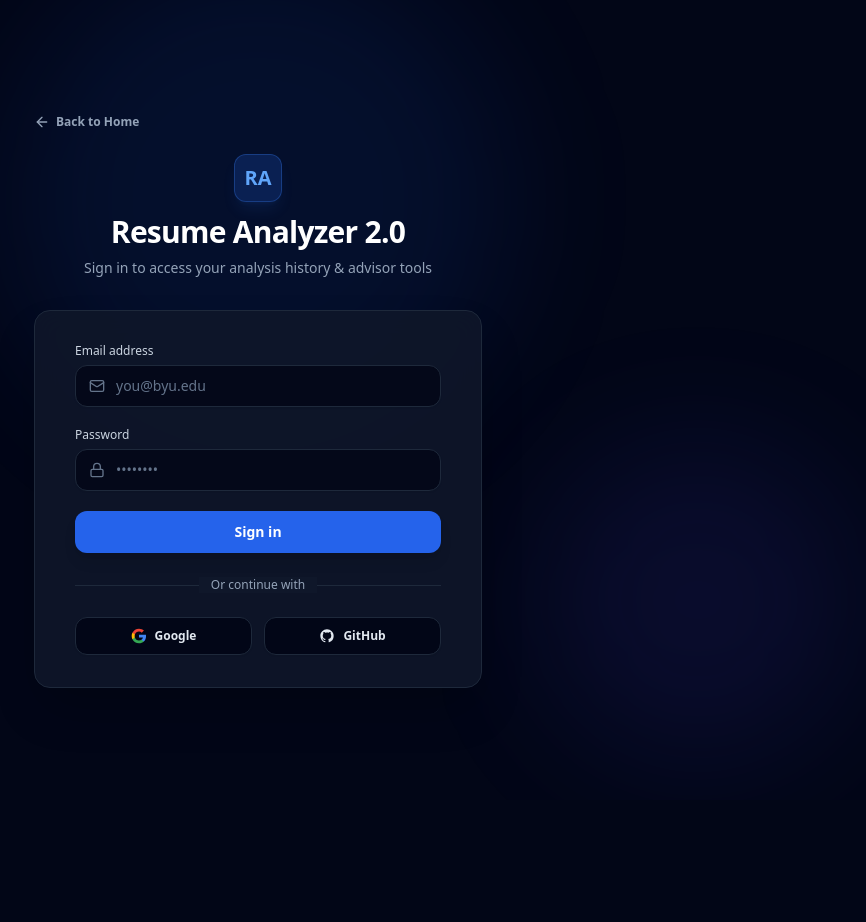
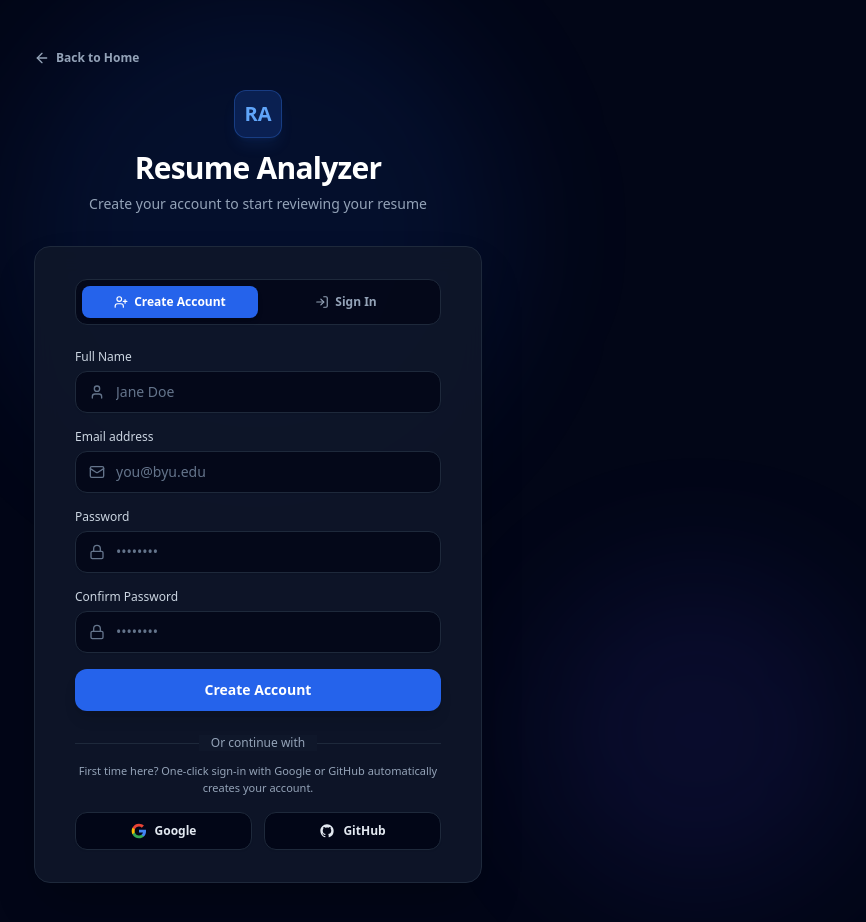
Before and after one commit to wapinheiro/resume_analyzer_2.0, a Next.js app in the folder frontend/: page /login in a window 1280 px wide. Shown: the top 922 px of the page, without its empty margins (382-1248 px from the left). Before the commit the page ends 800 px from the top, so only its background shows below. Built offline with nearby package versions, Linux system fonts and the light colour scheme.

Commit message:
feat(auth): add tabbed Sign Up and Sign In workflow to login page

```diff
--- a/frontend/src/app/login/page.tsx
+++ b/frontend/src/app/login/page.tsx
@@ -1,15 +1,21 @@
 "use client";
 
-import { useState } from "react";
+import { useState, Suspense } from "react";
 import { signIn } from "next-auth/react";
-import { useRouter } from "next/navigation";
+import { useRouter, useSearchParams } from "next/navigation";
 import Link from "next/link";
-import { Mail, Lock, AlertCircle, Loader2, ArrowLeft } from "lucide-react";
+import { Mail, Lock, User, AlertCircle, Loader2, ArrowLeft, UserPlus, LogIn } from "lucide-react";
 
-export default function LoginPage() {
+function LoginForm() {
     const router = useRouter();
+    const searchParams = useSearchParams();
+    const callbackUrl = searchParams ? searchParams.get('callbackUrl') || '/' : '/';
+
+    const [mode, setMode] = useState<'signin' | 'signup'>('signup');
+    const [name, setName] = useState("");
     const [email, setEmail] = useState("");
     const [password, setPassword] = useState("");
+    const [confirmPassword, setConfirmPassword] = useState("");
     const [error, setError] = useState("");
     const [isLoading, setIsLoading] = useState(false);
     const [oauthLoading, setOauthLoading] = useState<string | null>(null);
@@ -19,7 +25,40 @@ export default function LoginPage() {
         setIsLoading(true);
         setError("");
 
+        if (mode === 'signup') {
+            if (password !== confirmPassword) {
+                setError("Passwords do not match");
+                setIsLoading(false);
+                return;
+            }
+            if (password.length < 6) {
+                setError("Password must be at least 6 characters");
+                setIsLoading(false);
+                return;
+            }
+        }
+
         try {
+            const API_URL = process.env.NEXT_PUBLIC_API_URL || 'https://resume-analyzer-backend-87294979859.us-central1.run.app/api/v1';
+
+            if (mode === 'signup') {
+                // Register / sync user profile in backend database
+                const syncRes = await fetch(`${API_URL}/users/sync`, {
+                    method: 'POST',
+                    headers: { 'Content-Type': 'application/json' },
+                    body: JSON.stringify({
+                        email,
+                        name,
+                        avatar_url: null,
+                    }),
+                });
+
+                if (!syncRes.ok) {
+                    throw new Error("Failed to register user record");
+                }
+            }
+
+            // Authenticate session via NextAuth credentials
             const res = await signIn("credentials", {
                 email,
                 password,
@@ -27,13 +66,20 @@ export default function LoginPage() {
             });
 
             if (res?.error) {
-                setError("Invalid email or password");
+                if (mode === 'signup') {
+                    // For newly created accounts, complete redirect
+                    router.push(callbackUrl);
+                    router.refresh();
+                } else {
+                    setError("Invalid email or password");
+                }
             } else {
-                router.push("/");
+                router.push(callbackUrl);
                 router.refresh();
             }
-        } catch (err) {
-            setError("Something went wrong. Please try again.");
+        } catch (err: any) {
+            console.error("Auth error:", err);
+            setError(err?.message || "Something went wrong. Please try again.");
         } finally {
             setIsLoading(false);
         }
@@ -41,7 +87,7 @@ export default function LoginPage() {
 
     const handleOAuth = (provider: string) => {
         setOauthLoading(provider);
-        signIn(provider, { callbackUrl: "/" });
+        signIn(provider, { callbackUrl });
     };
 
     return (
@@ -64,21 +110,65 @@ export default function LoginPage() {
                         RA
                     </div>
                     <h2 className="text-2xl sm:text-3xl font-extrabold tracking-tight text-white">
-                        Resume Analyzer 2.0
+                        Resume Analyzer
                     </h2>
                     <p className="mt-2 text-sm text-slate-400">
-                        Sign in to access your analysis history &amp; advisor tools
+                        {mode === 'signup' ? 'Create your account to start reviewing your resume' : 'Sign in to access your analysis history & advisor tools'}
                     </p>
                 </div>
             </div>
 
             <div className="mt-8 sm:mx-auto sm:w-full sm:max-w-md relative z-10">
                 <div className="bg-slate-900/90 backdrop-blur-md py-8 px-6 shadow-2xl rounded-2xl border border-slate-800 sm:px-10">
-                    <form className="space-y-5" onSubmit={handleSubmit}>
+
+                    {/* Mode Toggle Tabs */}
+                    <div className="flex bg-slate-950/80 p-1.5 rounded-xl border border-slate-800 mb-6">
+                        <button
+                            type="button"
+                            onClick={() => { setMode('signup'); setError(''); }}
+                            className={`flex-1 py-2 text-xs font-bold rounded-lg transition-all flex items-center justify-center gap-1.5 ${
+                                mode === 'signup' ? 'bg-blue-600 text-white shadow-md' : 'text-slate-400 hover:text-slate-200'
+                            }`}
+                        >
+                            <UserPlus className="w-3.5 h-3.5" />
+                            Create Account
+                        </button>
+                        <button
+                            type="button"
+                            onClick={() => { setMode('signin'); setError(''); }}
+                            className={`flex-1 py-2 text-xs font-bold rounded-lg transition-all flex items-center justify-center gap-1.5 ${
+                                mode === 'signin' ? 'bg-blue-600 text-white shadow-md' : 'text-slate-400 hover:text-slate-200'
+                            }`}
+                        >
+                            <LogIn className="w-3.5 h-3.5" />
+                            Sign In
+                        </button>
+                    </div>
+
+                    <form className="space-y-4" onSubmit={handleSubmit}>
                         {error && (
                             <div className="bg-red-500/10 border border-red-500/30 p-3.5 rounded-xl flex items-start gap-3">
                                 <AlertCircle className="w-5 h-5 text-red-400 mt-0.5 shrink-0" />
                                 <p className="text-xs text-red-300">{error}</p>
+                            </div>
+                        )}
+
+                        {mode === 'signup' && (
+                            <div>
+                                <label className="block text-xs font-medium text-slate-300 mb-1.5">Full Name</label>
+                                <div className="relative rounded-xl shadow-sm">
+                                    <div className="absolute inset-y-0 left-0 pl-3.5 flex items-center pointer-events-none">
+                                        <User className="h-4 w-4 text-slate-500" />
+                                    </div>
+                                    <input
+                                        type="text"
+                                        required
+                                        value={name}
+                                        onChange={(e) => setName(e.target.value)}
+                                        className="block w-full pl-10 pr-3.5 py-2.5 bg-slate-950/80 border border-slate-800 rounded-xl text-sm text-white placeholder-slate-500 focus:outline-none focus:ring-2 focus:ring-blue-500 focus:border-transparent transition-all"
+                                        placeholder="Jane Doe"
+                                    />
+                                </div>
                             </div>
                         )}
 
@@ -116,12 +206,37 @@ export default function LoginPage() {
                             </div>
                         </div>
 
+                        {mode === 'signup' && (
+                            <div>
+                                <label className="block text-xs font-medium text-slate-300 mb-1.5">Confirm Password</label>
+                                <div className="relative rounded-xl shadow-sm">
+                                    <div className="absolute inset-y-0 left-0 pl-3.5 flex items-center pointer-events-none">
+                                        <Lock className="h-4 w-4 text-slate-500" />
+                                    </div>
+                                    <input
+                                        type="password"
+                                        required
+                                        value={confirmPassword}
+                                        onChange={(e) => setConfirmPassword(e.target.value)}
+                                        className="block w-full pl-10 pr-3.5 py-2.5 bg-slate-950/80 border border-slate-800 rounded-xl text-sm text-white placeholder-slate-500 focus:outline-none focus:ring-2 focus:ring-blue-500 focus:border-transparent transition-all"
+                                        placeholder="••••••••"
+                                    />
+                                </div>
+                            </div>
+                        )}
+
                         <button
                             type="submit"
                             disabled={isLoading}
-                            className="w-full flex justify-center py-2.5 px-4 border border-transparent rounded-xl shadow-lg text-sm font-semibold text-white bg-blue-600 hover:bg-blue-500 focus:outline-none focus:ring-2 focus:ring-offset-2 focus:ring-blue-500 disabled:opacity-50 disabled:cursor-not-allowed transition-all"
+                            className="w-full flex justify-center py-2.5 px-4 border border-transparent rounded-xl shadow-lg text-sm font-semibold text-white bg-blue-600 hover:bg-blue-500 focus:outline-none focus:ring-2 focus:ring-offset-2 focus:ring-blue-500 disabled:opacity-50 disabled:cursor-not-allowed transition-all mt-2"
                         >
-                            {isLoading ? <Loader2 className="w-5 h-5 animate-spin" /> : "Sign in"}
+                            {isLoading ? (
+                                <Loader2 className="w-5 h-5 animate-spin" />
+                            ) : mode === 'signup' ? (
+                                "Create Account"
+                            ) : (
+                                "Sign In"
+                            )}
                         </button>
                     </form>
 
@@ -135,7 +250,11 @@ export default function LoginPage() {
                             </div>
                         </div>
 
-                        <div className="mt-6 grid grid-cols-2 gap-3">
+                        <p className="text-[11px] text-center text-slate-400 mt-3 mb-4">
+                            First time here? One-click sign-in with Google or GitHub automatically creates your account.
+                        </p>
+
+                        <div className="grid grid-cols-2 gap-3">
                             <button
                                 onClick={() => handleOAuth("google")}
                                 disabled={oauthLoading !== null}
@@ -179,3 +298,11 @@ export default function LoginPage() {
         </div>
     );
 }
+
+export default function LoginPage() {
+    return (
+        <Suspense fallback={<div className="min-h-screen bg-slate-950 flex items-center justify-center text-slate-400">Loading auth...</div>}>
+            <LoginForm />
+        </Suspense>
+    );
+}
```
